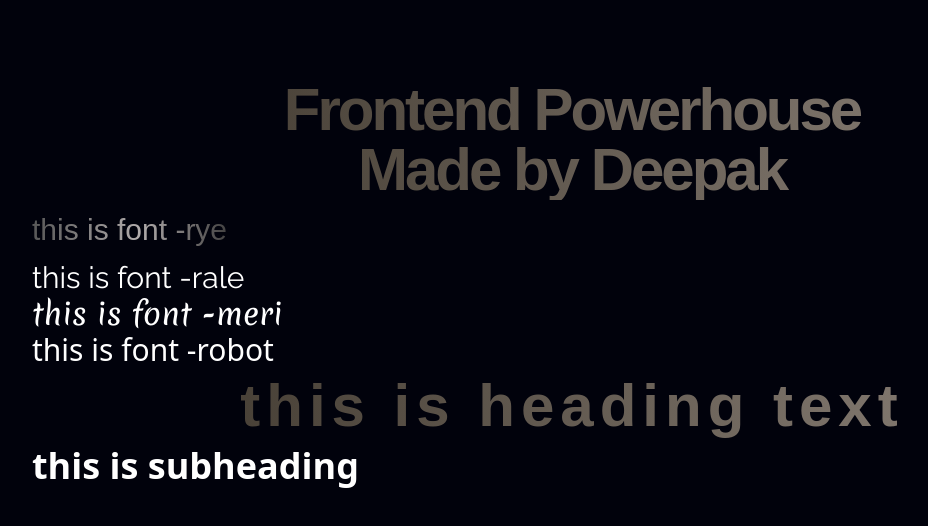
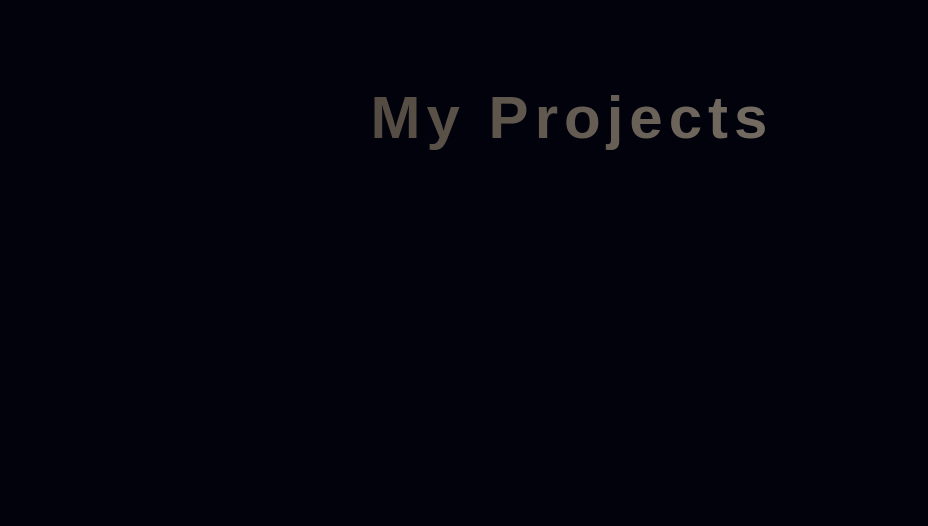
Before and after one commit to erDeep64930/resume2025, a Next.js app: page /templates/ProjectPage in a window 1280 px wide. Shown: the top 526 px of the page, without its empty margins (68-996 px from the left). Built offline with nearby package versions, Linux system fonts and the light colour scheme; a web font is replaced by a local one.

Commit message:
test page has been updated

```diff
--- a/app/temp/Test.jsx
+++ /dev/null
@@ -1,22 +0,0 @@
-import Heading from "../components/Heading";
-import SubHeading from "../components/SubHeading";
-import Wrapper from "../shared/Wrapper";
-
-const Test = () => {
-  return (
-    <Wrapper>
-      <h1 className="text-3xl mt-34 font-bold tracking-tighter sm:text-5xl xl:text-6xl/none bg-clip-text text-transparent bg-gradient-to-r dark:from-white from-[#383127] to-[#90867D] dark:to-neutral-700 text-center font-rye">
-        Frontend Powerhouse <br /> Made by Deepak
-      </h1>
-      <h1 className="font-rye text-3xl btn-shine">this is font -rye</h1>
-      <h1 className="font-rale text-3xl">this is font -rale</h1>
-      <h1 className="font-meri text-3xl">this is font -meri</h1>
-      <h1 className="font-robot text-3xl">this is font -robot</h1>
-      <Heading heading="this is heading text" />
-      <SubHeading SubHeading="this is subheading" />
-
-    </Wrapper>
-  );
-};
-
-export default Test;
--- /dev/null
+++ b/app/templates/ProjectPage/MyProjects/MyProjects.jsx
@@ -0,0 +1,13 @@
+import Heading from '@/app/components/Heading';
+import Wrapper from '@/app/shared/Wrapper';
+import React from 'react';
+
+const MyProjects = () => {
+  return (
+    <Wrapper>
+      <Heading heading="My Projects"/>
+    </Wrapper>
+  );
+}
+
+export default MyProjects;
--- a/app/templates/ProjectPage/page.jsx
+++ b/app/templates/ProjectPage/page.jsx
@@ -1,10 +1,12 @@
-import Test from "@/app/temp/Test";
+
+import MyProjects from "./MyProjects/MyProjects";
 
 
 const ProjectPage = () => {
   return (
     <div>
-     <Test />
+      <MyProjects />
+
     </div>
   );
 }
```
